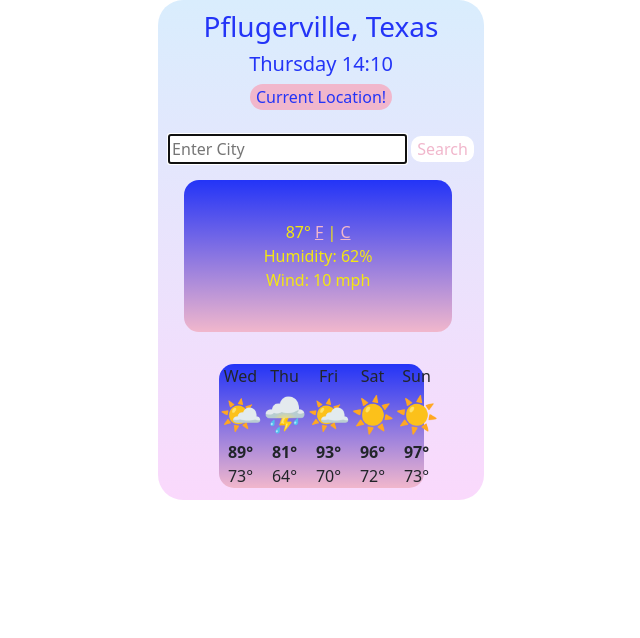
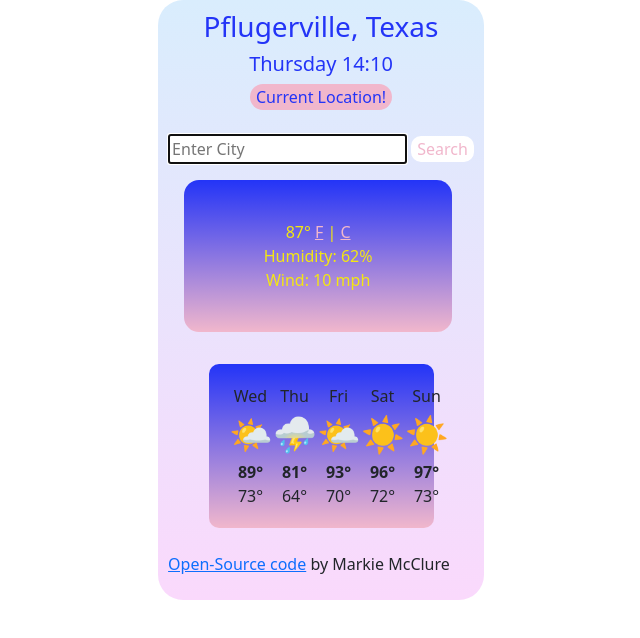
Before and after one commit to MarkieMac/weather-project, a website built with Parcel: page index.html in a window 1280 px wide. Shown: the whole page, without its empty margins (319-959 px from the left). Built offline with nearby package versions, Linux system fonts and the light colour scheme.

Commit message:
added open-source code link

```diff
--- a/index.html
+++ b/index.html
@@ -70,9 +70,12 @@
 
 
           </div>
-
-
-
+        </br>
+              <a href="https://github.com/MarkieMac/weather-project.git" target="_blank"
+              >
+              Open-Source code</a>
+               by Markie McClure
+        </small>
 
 
 
--- a/src/styles.css
+++ b/src/styles.css
@@ -10,7 +10,7 @@ h5 {
 }
 
 .container {
-  height: 500px;
+  height: 600px;
   padding: 10px;
   background: linear-gradient(#d9edfd, #fad9fc);
   border-radius: 25px;
@@ -57,12 +57,13 @@ input.typecity {
 .card-weather {
   display: flex;
   margin: 0 auto;
+  text-align: center;
   top: 200px;
   background: linear-gradient(#2334f7, #f1b7cc);
   list-style-type: none;
-  text-align: center;
-  border-radius: 15px;
-  max-width: 205px;
+  border-radius: 10px;
+  max-width: 225px;
+  padding:20px;
 }
 
 
```
